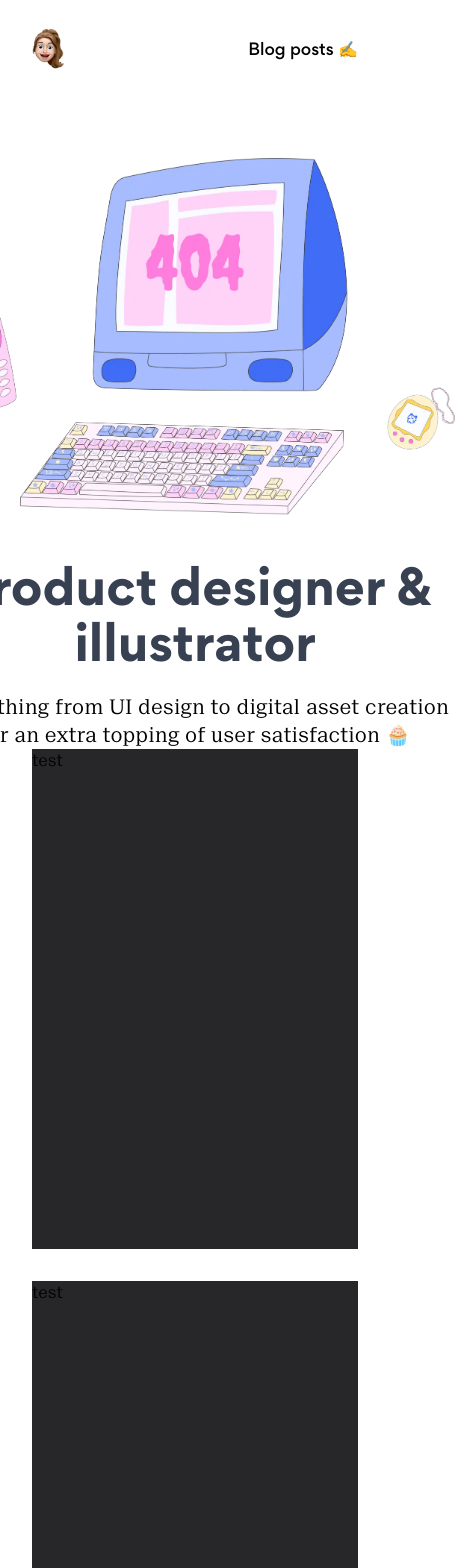
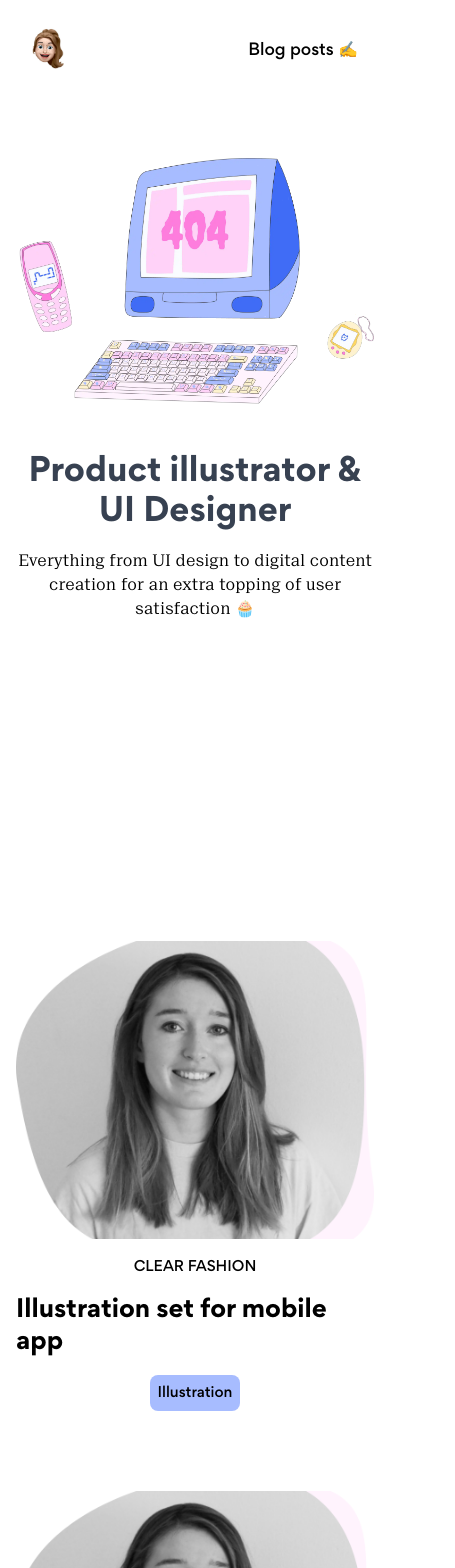
Before and after one commit to fflurp/fflurpage, a Next.js app: page / in a window 390 px wide. Shown: the top 1568 px of the page, 455 px wide, since content can reach past the window. Built offline with nearby package versions, Linux system fonts and the light colour scheme.

Commit message:
add CardProject

```diff
--- a/components/Layout.tsx
+++ b/components/Layout.tsx
@@ -39,11 +39,8 @@ const Layout: React.FC<LayoutProps> = ({ children, hero }) => {
         </nav>
       </header>
       {hero ? <div className="flex h-[222px] md:h-[444px]">{hero}</div> : null}
-      <main className="mx-auto max-w-screen-xl px-8">{children}</main>
+      <main className="mx-auto max-w-screen-xl px-4 md:px-8">{children}</main>
       <footer className="relative">
-        <div className="absolute bottom-0 left-0 z-0">
-          <img src="/waves.svg" className="h-full h-96 w-full object-cover" />
-        </div>
         <div className="z-10 mx-auto flex max-w-screen-xl justify-between px-8">
           <div className="z-10 mb-10 font-title text-gray-600">
             © Fflur Page {new Date().getFullYear()}
--- a/pages/index.tsx
+++ b/pages/index.tsx
@@ -3,7 +3,36 @@ import Link from "next/link";
 import Image from "next/image";
 import Layout from "components/Layout";
 import CTAMail from "components/CTAMail";
-import Card from "components/Card";
+import Chip from "components/Chip";
+
+const CardProject = () => {
+  return (
+    <div className="group flex w-full flex-col transition">
+      <div className="relative h-[298px] md:h-[500px]">
+        <div className="absolute z-10 hidden h-full w-full bg-white opacity-0 transition group-hover:opacity-50 group-hover:blur-sm md:block" />
+        <img
+          src="/home/Profil_pic.png"
+          alt="project"
+          className="absolute z-0 h-full w-full object-cover transition transition md:group-hover:blur-sm"
+        />
+        <div className="invisible absolute z-20 hidden p-8 transition group-hover:visible md:invisible md:flex md:flex-col">
+          <div className="text5 mb-4">CLEAR FASHION</div>
+          <div className="h3 mb-4">Illustration set for mobile app </div>
+          <div>
+            <Chip>Illustration</Chip>
+          </div>
+        </div>
+      </div>
+      <div className="flex flex-col items-center md:hidden">
+        <div className="text5 py-4">CLEAR FASHION</div>
+        <div className="h3 pb-4">Illustration set for mobile app </div>
+        <div>
+          <Chip>Illustration</Chip>
+        </div>
+      </div>
+    </div>
+  );
+};
 
 const Home: NextPage = () => {
   const digitalAssets = [
@@ -42,7 +71,7 @@ const Home: NextPage = () => {
     <Layout>
       <section className="pt-14">
         <div className="flex flex-col items-center gap-8 text-center">
-          <div className="flex h-full w-[520px] flex-1 flex-col text-center">
+          <div className="flex h-full w-full flex-1 flex-col text-center md:w-[520px]">
             <div className="mb-10 w-full flex-1">
               <Image
                 priority
@@ -52,22 +81,24 @@ const Home: NextPage = () => {
                 alt="hero"
               />
             </div>
-            <h1 className="font-display mb-4 font-title-bold text-5xl leading-[56px] text-gray-700">
-              Product designer & illustrator
+            <h1 className="h2 md:h1 mb-4 text-gray-700">
+              Product illustrator & UI Designer
             </h1>
-            <h2 className="text-xl">
-              Everything from UI design to digital asset creation for an extra
+            <h2 className="text-3 md:text2">
+              Everything from UI design to digital content creation for an extra
               topping of user satisfaction 🧁
             </h2>
           </div>
         </div>
-        <div className="grid grid-cols-1 gap-8 md:grid-cols-2 md:pt-80">
+        <div className="grid grid-cols-1 gap-20 pt-80 md:grid-cols-2 md:gap-8">
           {Array(4)
             .fill("")
             .map((_, i) => (
-              <div className="h-[500px] w-full bg-zinc-800" key={i}>
-                test
-              </div>
+              <Link href="/" key={i}>
+                <a>
+                  <CardProject />
+                </a>
+              </Link>
             ))}
         </div>
         <div className="pt-12 text-center">
--- a/styles/globals.css
+++ b/styles/globals.css
@@ -23,6 +23,8 @@
   }
 }
 
+@layer utilities {
+  @responsive {
     .h1 {
       font-family: Gordita Bold;
       font-size: 48px;
@@ -31,7 +33,7 @@
 
     .h2 {
       font-family: Gordita Bold;
-  font-size: 42px;
+      font-size: 32px;
       line-height: 40px;
     }
 
@@ -69,20 +71,20 @@
       font-family: Gordita Medium;
       font-size: 14px;
       line-height: 24px;
+      letter-spacing: 4%;
+      text-transform: uppercase;
     }
 
     .text6 {
       font-family: Gordita Medium;
       font-size: 14px;
-  line-height: 4%;
-  text-transform: uppercase;
+      line-height: 24px;
     }
 
     .text7 {
       font-family: Gordita Medium;
       font-size: 16px;
       line-height: 24px;
-  text-transform: uppercase;
     }
 
     .text8 {
@@ -155,3 +157,5 @@
     .fp-light-grey {
       color: #ebecf2;
     }
+  }
+}
```
Also changed, not shown: public/waves.svg (deleted). Lines whose indentation alone changed are shown as unchanged.
